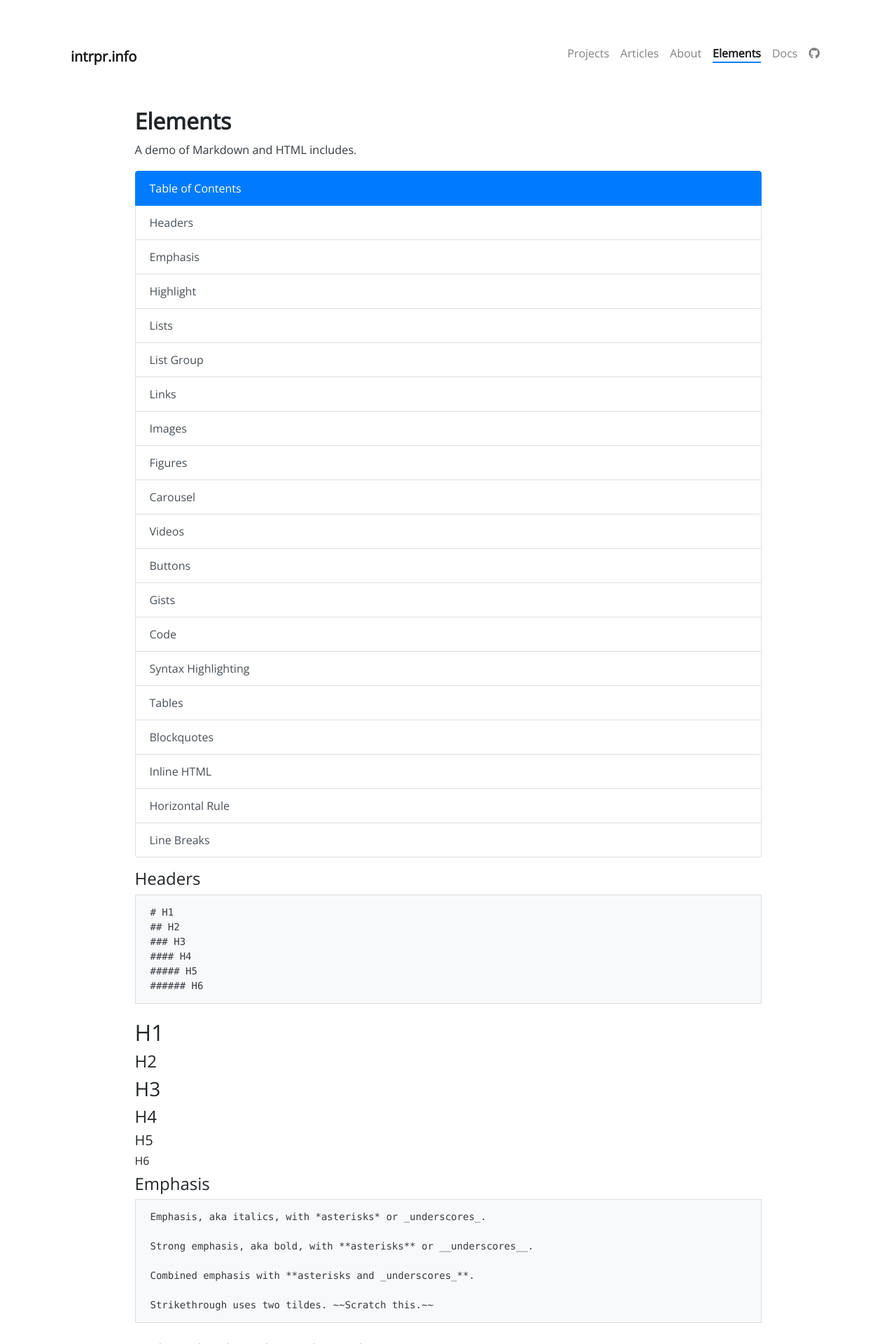
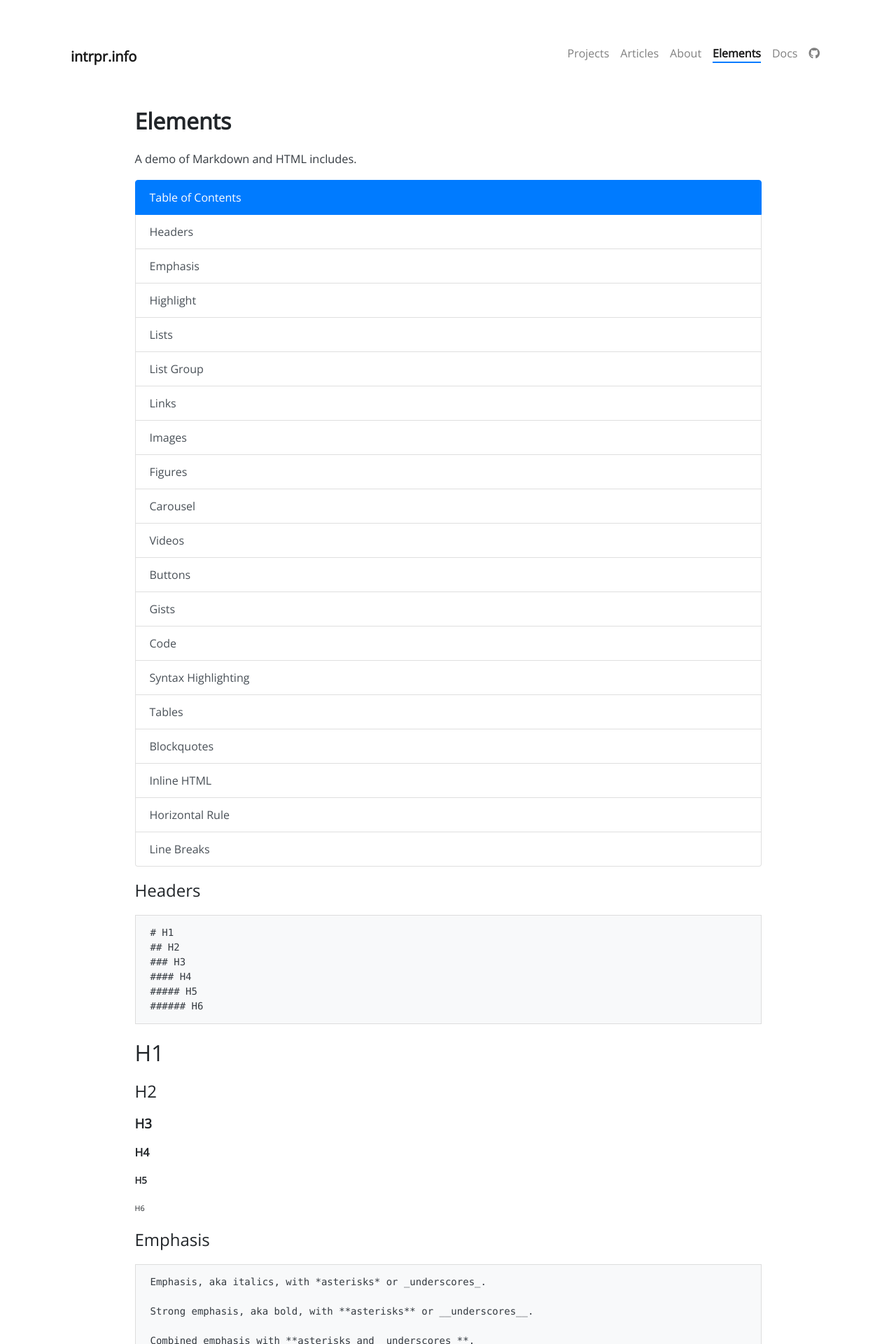
Before and after one commit to intrpr/jekyll-portfol-test, a Jekyll site: the page built from docs/elements.md, in a window 1280 px wide. Shown: the top 1920 px of the page at 70% size. Built offline with Jekyll 4.4.1, drawn with Linux system fonts in a browser that asks for light colours; nearby versions of some CDN libraries; comment, search, counter and statistics services are not loaded.

Commit message:
Update _articles.scss

```diff
--- a/_sass/_articles.scss
+++ b/_sass/_articles.scss
@@ -32,10 +32,13 @@
         margin-right: 2em;
     }
 
-
-    h1 { font-size: 2em; margin: 2em 0 0 0 0; }
-
-    h2 { font-size: 1.5em; margin: 2em 0 0 0 0; }
+    article, aside, h1, h2, h3, h4, h5, h6, hgroup, nav, section { display: block; }
+    h1 { margin-block-start: 0.67em; margin-block-end: 0.67em; font-size: 2.00em; font-weight: normal; }
+    h2 { margin-block-start: 0.83em; margin-block-end: 0.83em; font-size: 1.50em; font-weight: normal; }
+    h3 { margin-block-start: 1.00em; margin-block-end: 1.00em; font-size: 1.17em; font-weight: bold; }
+    h4 { margin-block-start: 1.33em; margin-block-end: 1.33em; font-size: 1.00em; font-weight: bold; }
+    h5 { margin-block-start: 1.67em; margin-block-end: 1.67em; font-size: 0.83em; font-weight: bold; }
+    h6 { margin-block-start: 2.33em; margin-block-end: 2.33em; font-size: 0.67em; font-weight: normal; }
 
 
     p, li { font-size: 1.02rem; line-height: 1.65em; color: $dark; }
@@ -54,7 +57,7 @@
         border-radius: 20rem;
     }
 
-    hr { border: 1px solid $separator; border-width: 1px 0 0 0; margin: 1em 0; }
+    hr { border: 1px solid $separator; border-width: 1px 0 0 0; margin: 1.5em 0; }
 
     img {
         display: block;
```
